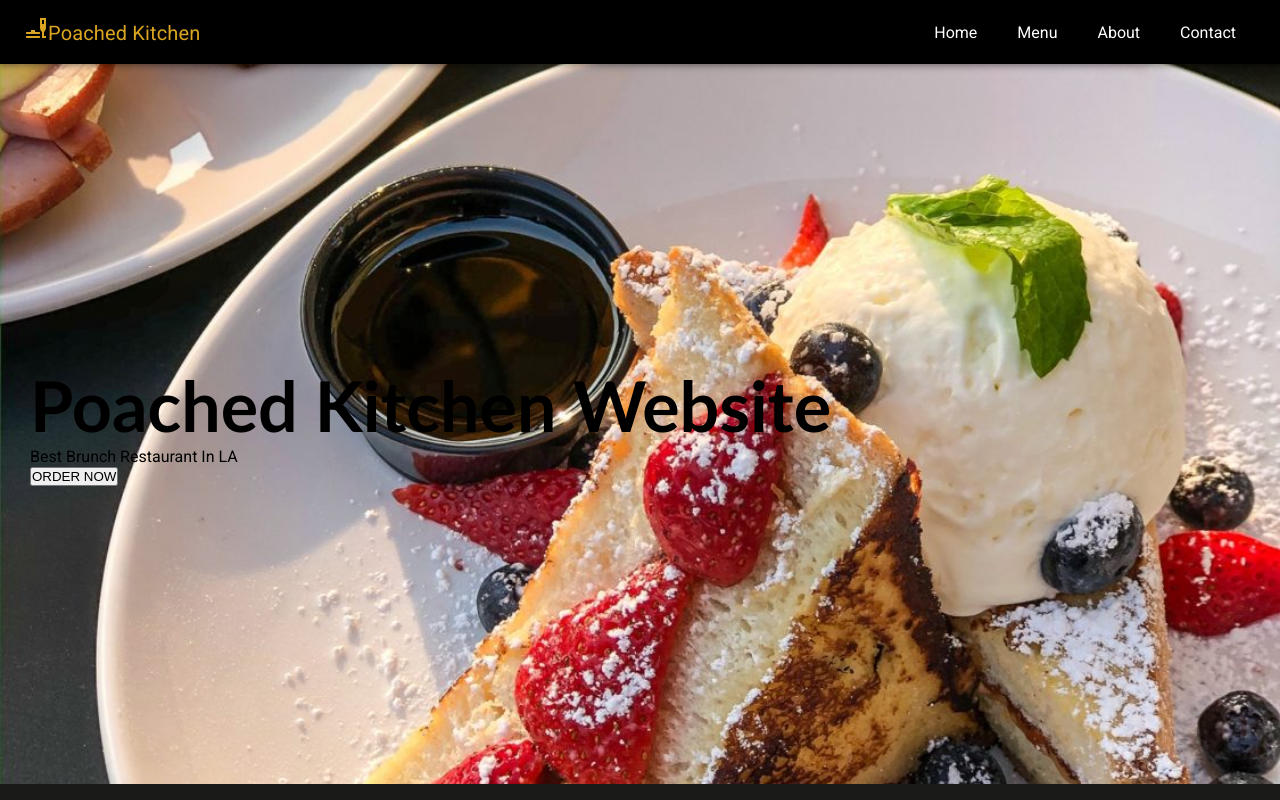
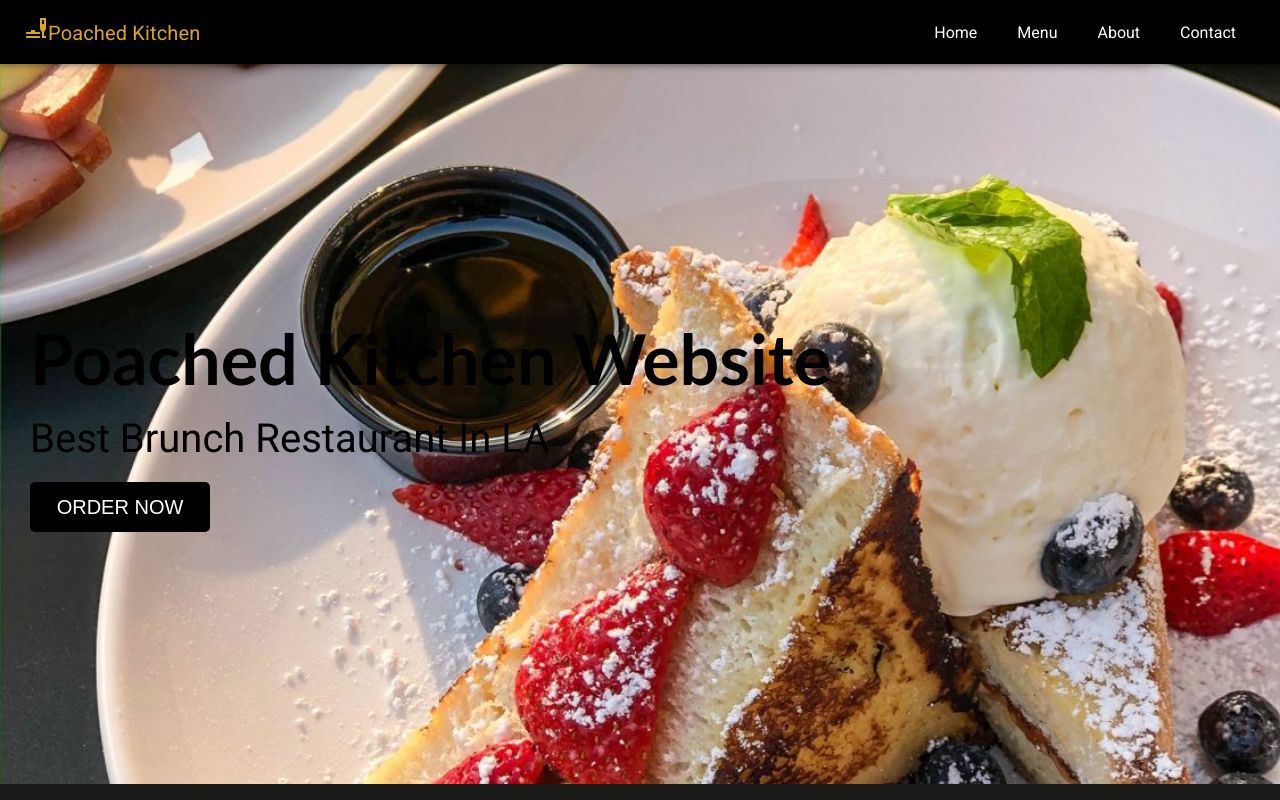
Before and after one commit to Qojedi57/restaurant-website, a React (Vite) app: page / in a window 1280 px wide. Shown: the top 800 px of the page. Built offline with nearby package versions, Linux system fonts and the light colour scheme.

Commit message:
Feat:Finished styling the header home page titles

```diff
--- a/src/styles/HomeStyles.css
+++ b/src/styles/HomeStyles.css
@@ -4,21 +4,42 @@
   justify-content: center;
   align-items: left;
   flex-direction: column;
-  background-position:center;
-  background-repeat:no-repeat;
-  background-size:cover;
+  background-position: center;
+  background-repeat: no-repeat;
+  background-size: cover;
 }
 
-.headerContainer{
-    width:auto;
-    margin-left:30px;
+.headerContainer {
+  width: auto;
+  margin-left: 30px;
 }
 
-.home .headerContainer h1{
-    justify-content:center;
-    align-items:center;
-    font-weight:bold;
-    font-size:70px;
-    font-family:'Gill Sans', 'Gill Sans MT', Calibri, 'Trebuchet MS', sans-serif;
-    color:black;
+.home .headerContainer h1 {
+  justify-content: center;
+  align-items: center;
+  font-weight: bold;
+  font-size: 70px;
+  font-family: "Gill Sans", "Gill Sans MT", Calibri, "Trebuchet MS", sans-serif;
+  color: black;
 }
+
+.home .headerContainer p {
+  margin-top: 15px;
+  padding: 0;
+  font-size: 40px;
+  font-weight: lighter;
+  color: black;
+}
+
+.headerContainer button {
+  background-color: black;
+  margin-top: 20px;
+  border: none;
+  border-radius: 5px;
+  cursor: pointer;
+  height: 50px;
+  width: 180px;
+  text-decoration: none;
+  color: white;
+  font-size:20px;
+}
```
